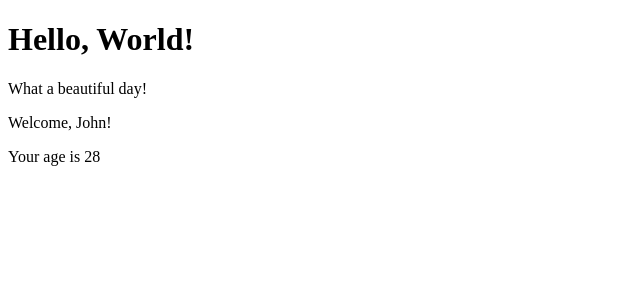
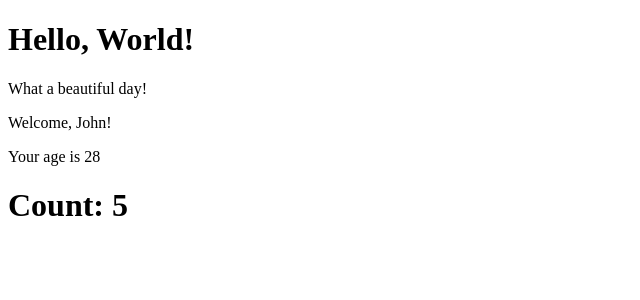
Before and after one commit to ndrSaba/react-exercise, a React (Create React App) app in the folder react-exercises/: page / in a window 1280 px wide. Shown: the top 300 px of the page, without its empty margins (0-640 px from the left). Built offline with nearby package versions, Linux system fonts and the light colour scheme.

Commit message:
es fatto

```diff
--- a/react-exercises/src/App.js
+++ b/react-exercises/src/App.js
@@ -1,4 +1,5 @@
 import React from "react";
+import { Counter } from "./Counter";
 import { Hello } from "./Hello";
 import { Welcome } from "./Welcome";
 
@@ -8,6 +9,7 @@ export class App extends React.Component {
             <div>
                 <Hello />
                 <Welcome name='John' age={28}/>
+                <Counter initialValue={0} incrementBy={1} interval={1000}/>
             </div>
         )
     }
--- /dev/null
+++ b/react-exercises/src/Counter.js
@@ -0,0 +1,29 @@
+import React from "react";
+
+export class Counter extends React.Component {
+    state = {
+        count: this.props.initialValue ?? 0
+    }
+
+    constructor(props) {
+        super(props)
+
+        setInterval(() => {
+            this.setState((state) => {
+                return {
+                    count: state.count + (this.props.incrementBy ?? 1)
+                }
+            })
+        }, this.props.interval ?? 1000)
+    }
+
+
+
+    render() {
+        return (
+            <div>
+                <h1>Count: {this.state.count}</h1>
+            </div>
+        )
+    }
+}
```
